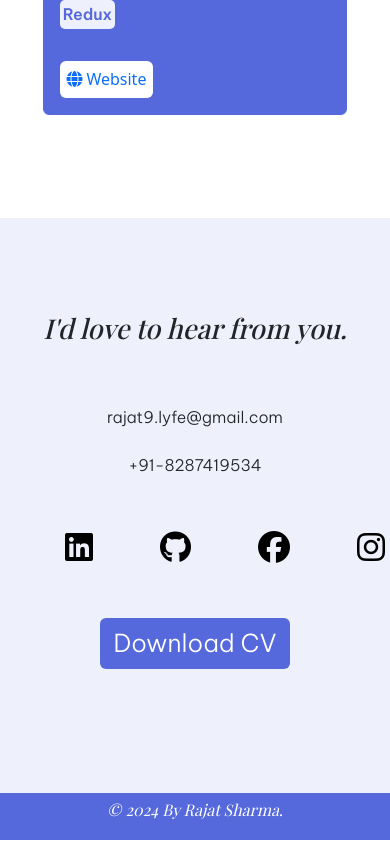
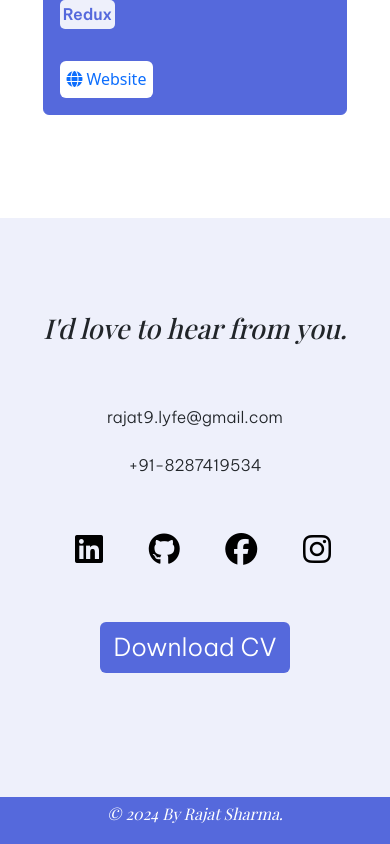
Before and after one commit to Rajat09Sharma/my-portfolio, a React (Vite) app: page / in a window 390 px wide. Shown: the part 7057-7901 px from the top of the page. Built offline with nearby package versions, Linux system fonts and the light colour scheme; a web font is replaced by a local one.

Commit message:
css updated

```diff
--- a/src/index.css
+++ b/src/index.css
@@ -481,8 +481,8 @@ i:hover{
     }
 
     .contact-icon {
-        margin: 38px 30px;
-        width: 100%;
+        margin: 40px;
+        width: 80%;
     }
 
     .nav-list-margin {
```
